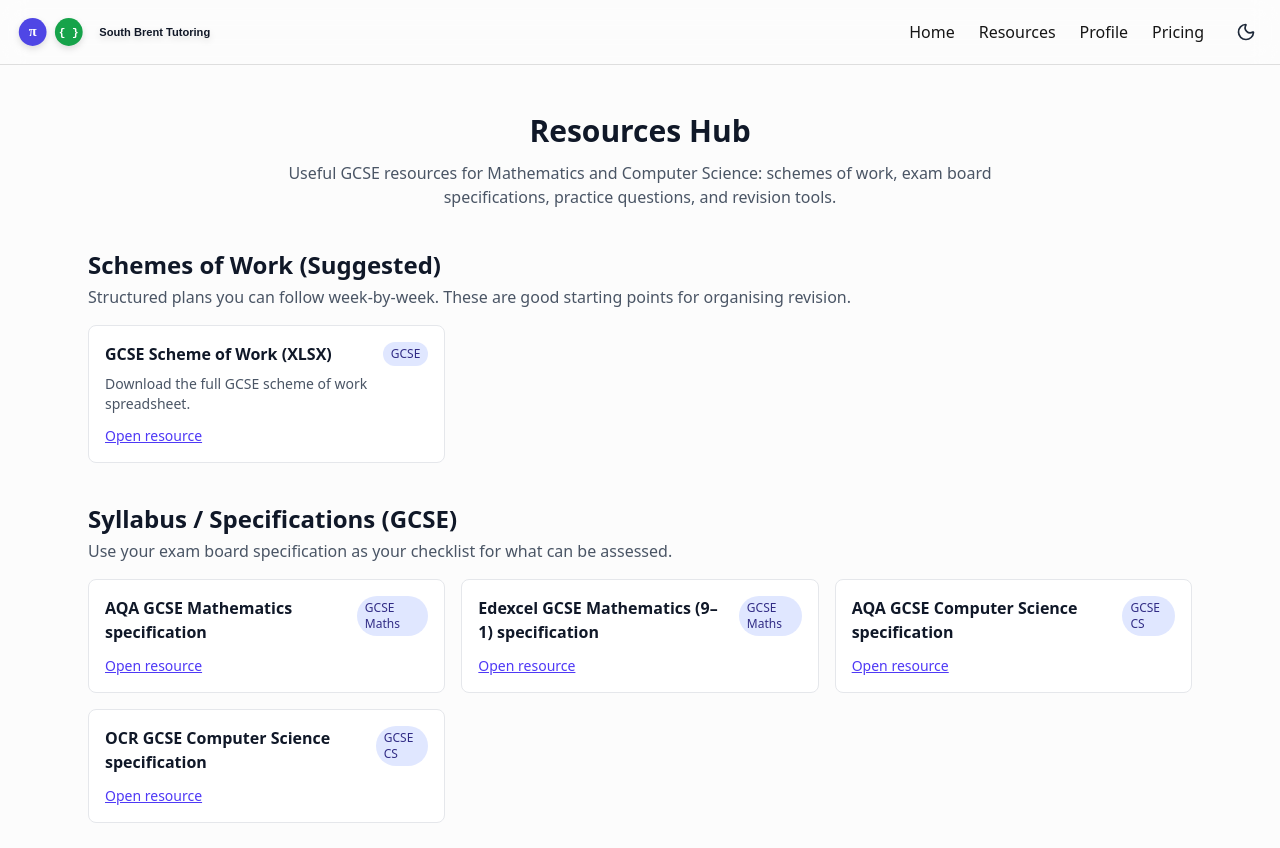
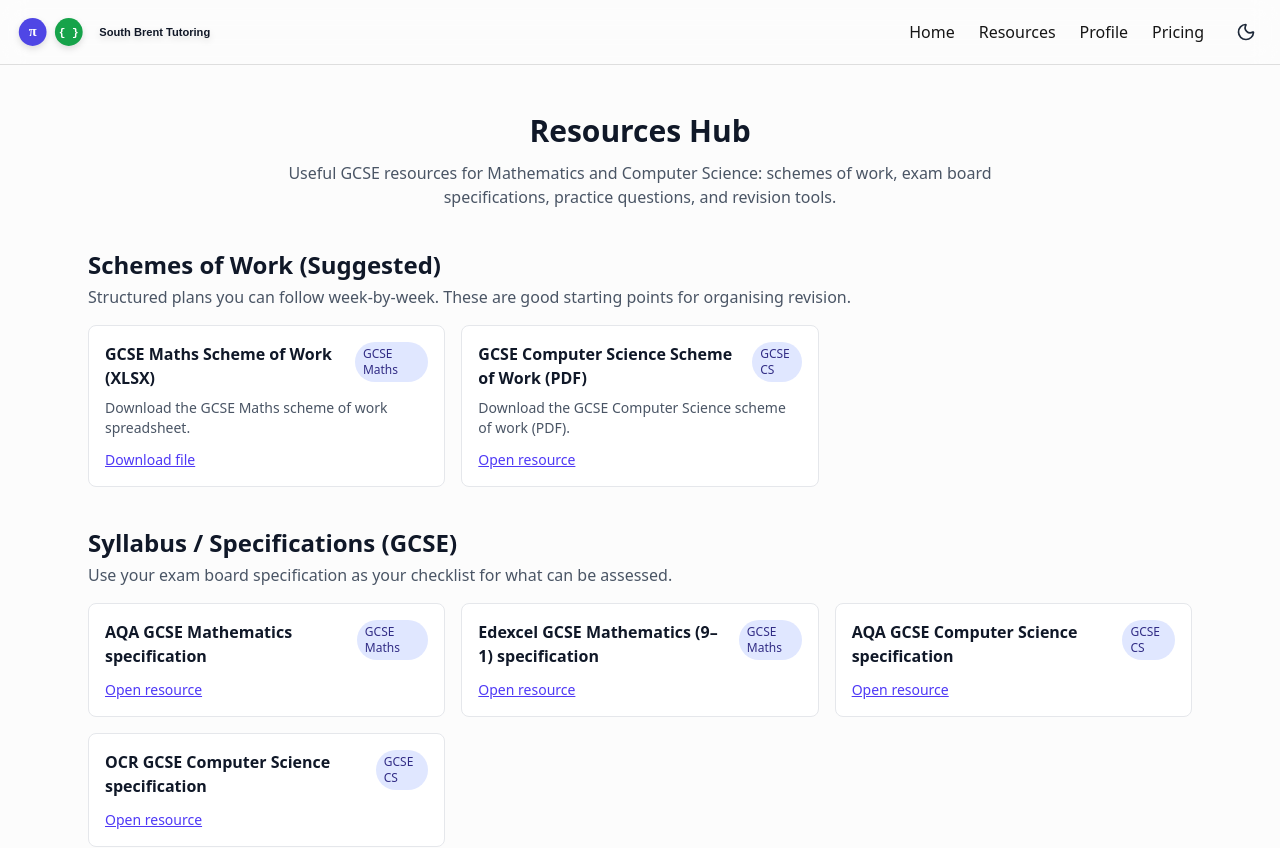
Before and after one commit to markw53/maths-tutor, a React (Vite) app: page /dashboard in a window 1280 px wide. Shown: the top 848 px of the page. Built offline with nearby package versions, Linux system fonts and the light colour scheme.

Commit message:
SoW updated

```diff
--- a/src/pages/Dashboard.tsx
+++ b/src/pages/Dashboard.tsx
@@ -18,12 +18,17 @@ const sections: ResourceSection[] = [
         "Structured plans you can follow week-by-week. These are good starting points for organising revision.",
       links: [
         {
-        title: "GCSE Scheme of Work (XLSX)",
-        description: "Download the full GCSE scheme of work spreadsheet.",
+          title: "GCSE Maths Scheme of Work (XLSX)",
+          description: "Download the GCSE Maths scheme of work spreadsheet.",
           href: "/files/GCSE_scheme_of_work.xlsx",
-        tag: "GCSE",
+          tag: "GCSE Maths",
         },
-      // ...other links
+        {
+          title: "GCSE Computer Science Scheme of Work (PDF)",
+          description: "Download the GCSE Computer Science scheme of work (PDF).",
+          href: "/files/CS_SoW.pdf",
+          tag: "GCSE CS",
+        },
       ],
     },
   {
@@ -124,12 +129,14 @@ const sections: ResourceSection[] = [
 ];
 
 function ResourceCard({ link }: { link: ResourceLink }) {
+  const isDownload = link.href.toLowerCase().endsWith(".xlsx");
+
   return (
     <a
       href={link.href}
-      target={link.href.endsWith(".xlsx") ? undefined : "_blank"}
-      rel={link.href.endsWith(".xlsx") ? undefined : "noreferrer"}
-      download={link.href.endsWith(".xlsx") ? "" : undefined}
+      target={isDownload ? undefined : "_blank"}
+      rel={isDownload ? undefined : "noreferrer"}
+      download={isDownload ? "" : undefined}
       className="block bg-white dark:bg-gray-900 border border-gray-200 dark:border-gray-800 rounded-lg p-4 hover:shadow-md transition"
     >
       <div className="flex items-start justify-between gap-3">
@@ -140,13 +147,15 @@ function ResourceCard({ link }: { link: ResourceLink }) {
           </span>
         )}
       </div>
+
       {link.description && (
         <p className="mt-2 text-sm text-gray-600 dark:text-gray-300">
           {link.description}
         </p>
       )}
+
       <p className="mt-3 text-sm text-indigo-600 dark:text-indigo-400 underline">
-        Open resource
+        {isDownload ? "Download file" : "Open resource"}
       </p>
     </a>
   );
```
Also changed, not shown: 1 other file (tests, documents, lock files or other folders). Lines whose indentation alone changed are shown as unchanged.
